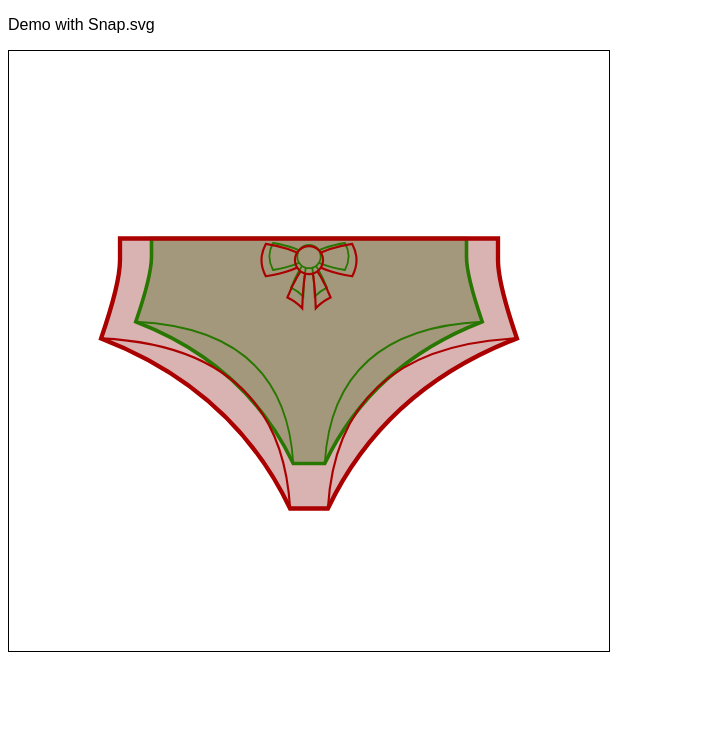
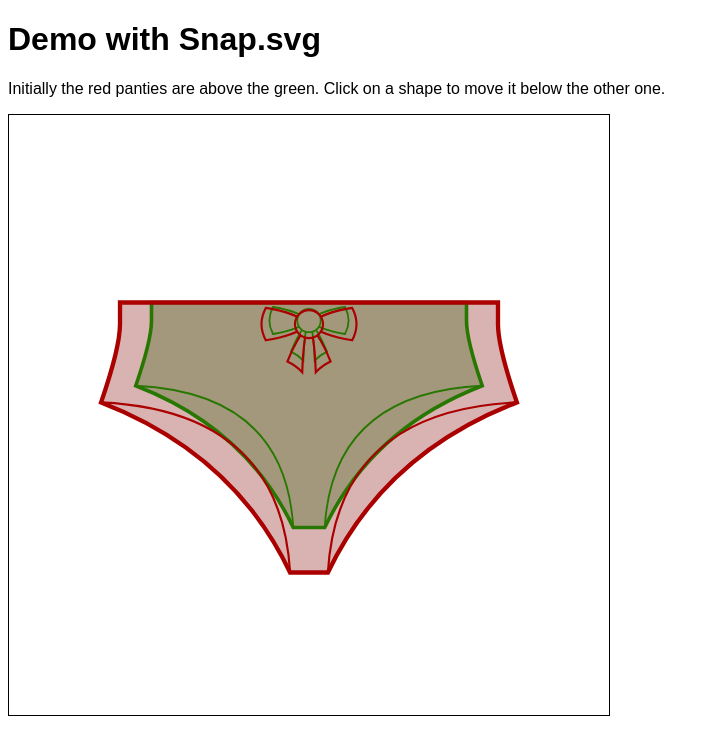
Before and after one commit to virtusize/mockups, a plain HTML site: page vector-rendering/index.html in a window 1280 px wide. Shown: the whole page, without its empty margins (0-719 px from the left). Drawn offline with Linux system fonts and the light colour scheme.

Commit message:
Feature: Finishing touches to main html file and readme file.

```diff
--- a/vector-rendering/index.html
+++ b/vector-rendering/index.html
@@ -6,8 +6,9 @@
     <link rel="stylesheet" href="assets/css/main.css">
 </head>
 <body>
-    <p>Demo with Snap.svg</p>
-    <svg class="demo"></svg>
+    <h1>Demo with Snap.svg</h1>
+    <p>Initially the red panties are above the green. Click on a shape to move it below the other one.</p>
+    <svg class="demo" version="1.1" xmlns="http://www.w3.org/2000/"></svg>
     <script src="assets/js/snap.svg-min.js"></script>
     <script src="assets/js/panties.js"></script>
 </body>
```
Also changed, not shown: README.md.
